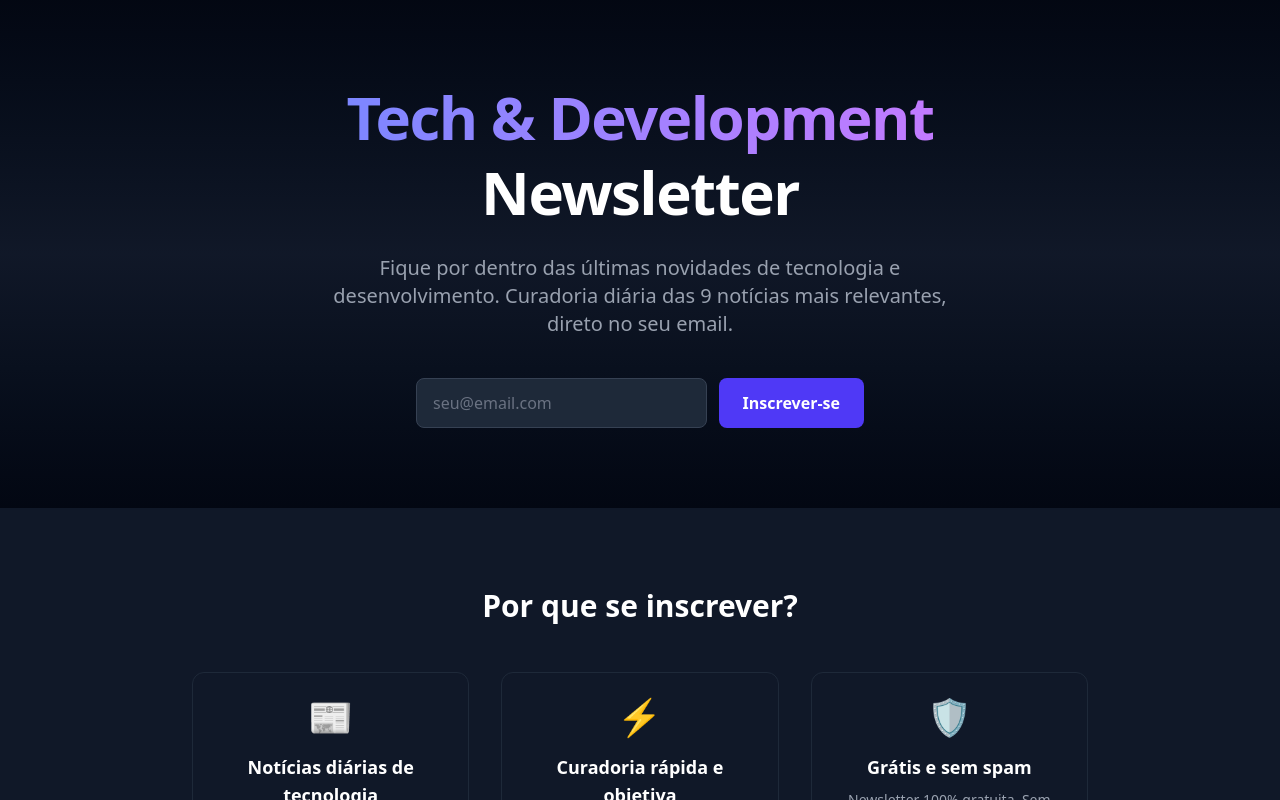
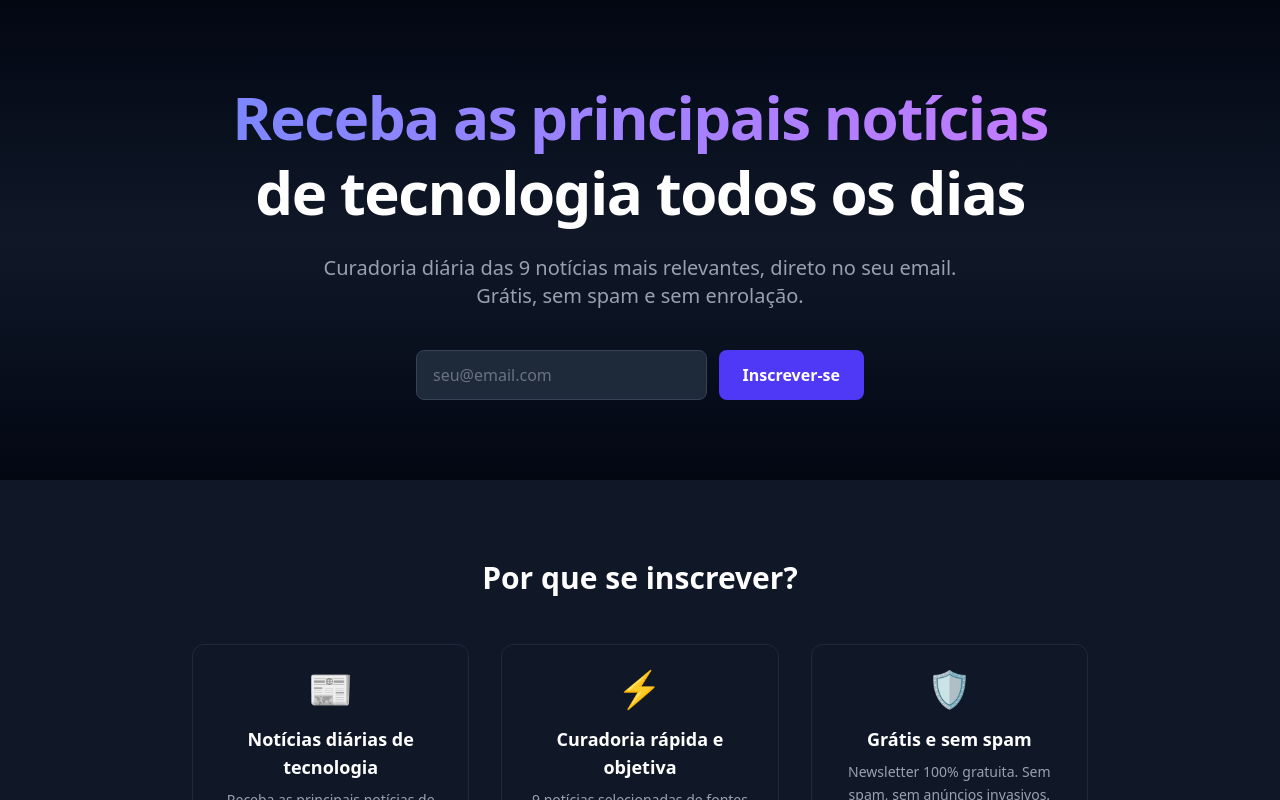
Before and after one commit to mnogueiradev/Tech-e-Development-Newsletter, a Next.js app in the folder frontend/: page / in a window 1280 px wide. Shown: the top 800 px of the page. Built offline with nearby package versions, Linux system fonts and the light colour scheme; no server answers.

Commit message:
feat: frontend conectado ao backend no Render - API URL atualizada

```diff
--- a/frontend/app/page.tsx
+++ b/frontend/app/page.tsx
@@ -28,15 +28,15 @@ export default function Home() {
       <section className="flex-1 flex flex-col items-center justify-center px-6 py-20 text-center bg-gradient-to-b from-gray-950 via-gray-900 to-gray-950">
         <h1 className="text-4xl sm:text-5xl md:text-6xl font-extrabold tracking-tight leading-tight mb-6">
           <span className="bg-gradient-to-r from-indigo-400 to-purple-400 bg-clip-text text-transparent">
-            Tech & Development
+            Receba as principais notícias
           </span>
           <br />
-          Newsletter
+          de tecnologia todos os dias
         </h1>
 
         <p className="text-lg sm:text-xl text-gray-400 max-w-2xl mb-10">
-          Fique por dentro das últimas novidades de tecnologia e desenvolvimento.
           Curadoria diária das 9 notícias mais relevantes, direto no seu email.
+          Grátis, sem spam e sem enrolação.
         </p>
 
         <SubscribeForm />
--- a/frontend/components/SubscribeForm.tsx
+++ b/frontend/components/SubscribeForm.tsx
@@ -2,10 +2,9 @@
 
 import { useState, FormEvent } from "react";
 
-// Em produção (Render), a API está no mesmo domínio, então usamos URL relativa
-// Em dev local, o backend roda em porta diferente
+// URL do backend no Render
 const API_URL =
-  process.env.NEXT_PUBLIC_API_URL || "/subscribe";
+  process.env.NEXT_PUBLIC_API_URL || "https://tech-e-development-newsletter.onrender.com/subscribe";
 
 export default function SubscribeForm() {
   const [email, setEmail] = useState("");
@@ -110,7 +109,7 @@ export default function SubscribeForm() {
       )}
       {success && (
         <p className="text-green-400 text-sm text-center">
-          Inscrição realizada com sucesso! 🎉
+          Inscrição realizada com sucesso! Verifique seu email 🎉
         </p>
       )}
     </form>
```
